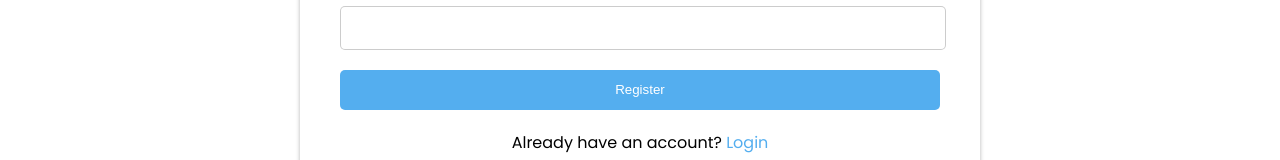
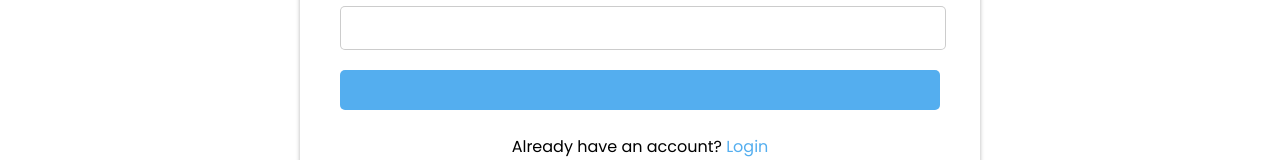
Before and after one commit to brandonlam4237/CSC322_Project, a React (Create React App) app in the folder client/: page /register in a window 1280 px wide. Shown: the part 781-941 px from the top of the page. Built offline with nearby package versions, Linux system fonts and the light colour scheme.

Commit message:
feat: add custom button & input components

```diff
--- a/client/src/components/Button.tsx
+++ b/client/src/components/Button.tsx
@@ -1,5 +1,19 @@
 import "../scss/button.scss";
+import { ReactNode } from "react";
 
-export default function Button({ label }: any) {
-  return <button>{label}</button>;
+interface ButtonProps extends React.ComponentProps<"button"> {
+  variant?: "primary" | "secondary";
+  children?: ReactNode
 }
+
+export default function Button({
+  variant,
+  children,
+  ...remainderProps
+}: ButtonProps) {
+  return (
+    <button className={`${variant}`} {...remainderProps}>
+      {children}
+    </button>
+  );
+}
--- a/client/src/components/Input.tsx
+++ b/client/src/components/Input.tsx
@@ -1,5 +1,13 @@
 import "../scss/input.scss";
+import type { ChangeEvent, ComponentPropsWithoutRef, ReactNode } from "react";
 
-export default function Input() {
-  return <input className="input-field" type="text" />;
+// work in progress. NOT sure if its even worth pursuing
+interface InputProps extends React.ComponentProps<"input">{
+  className: string
+  type: "text" | "number" | "password" | "radio"
+  onChange: (event:ChangeEvent<HTMLInputElement>) => void
 }
+
+export default function Input({className="input-field", type="text", ...remainderProps}:InputProps) {
+  return <input className="input-field" {...remainderProps} />;
+}
```
